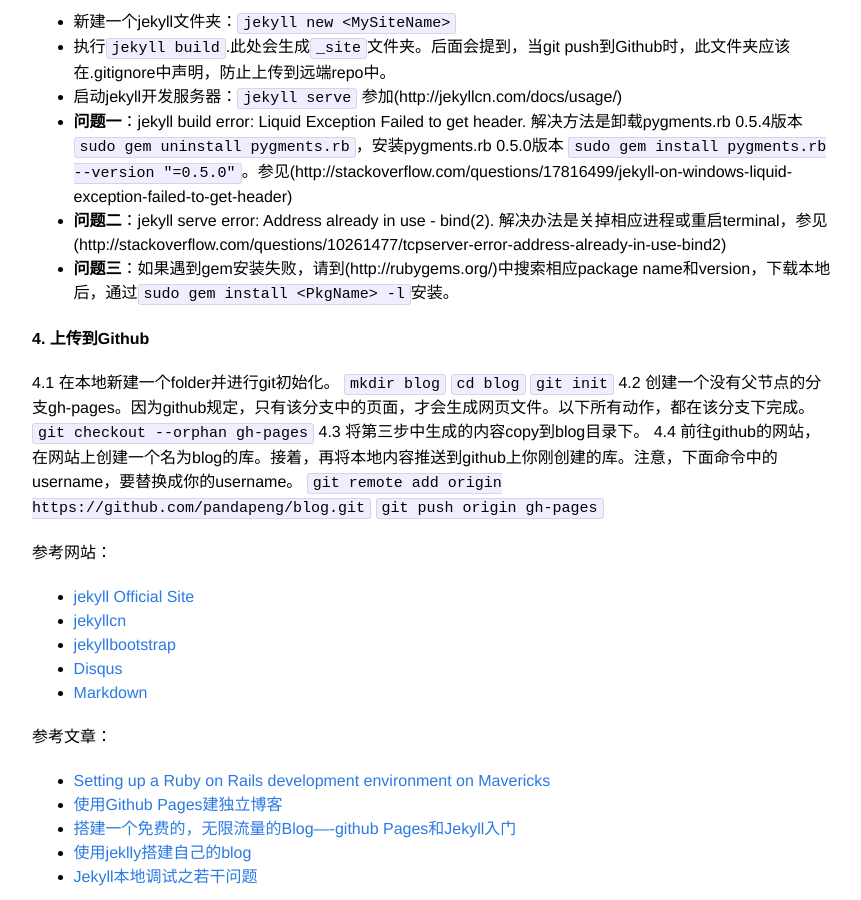
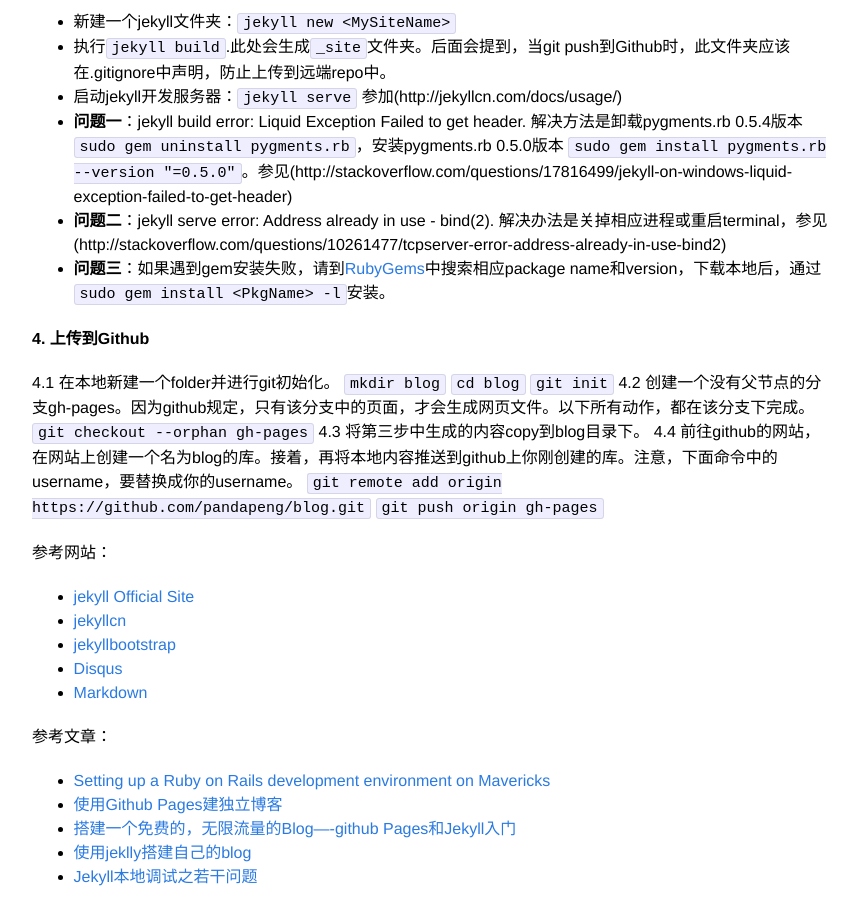
Before and after one commit to pandapeng/blog, a Jekyll site: the page built from _posts/2014-05-31-how-to-setup-jekyll-blog-on-Github.md, in a window 1280 px wide and 900 px high, scrolled down 847 px. Shown: the whole window, without its empty margins (208-1069 px from the left). Built offline with Jekyll 4.4.1, drawn with Linux system fonts in a browser that asks for light colours; Markdown is read by kramdown in place of the engine named in the settings; some of the changed lines change nothing that is shown.

````diff
--- a/_posts/2014-05-31-how-to-setup-jekyll-blog-on-Github.md
+++ b/_posts/2014-05-31-how-to-setup-jekyll-blog-on-Github.md
@@ -40,7 +40,7 @@
 * 启动jekyll开发服务器：```jekyll serve``` 参加(http://jekyllcn.com/docs/usage/)
 * **问题一**：jekyll build error: Liquid Exception Failed to get header. 解决方法是卸载pygments.rb 0.5.4版本 ```sudo gem uninstall pygments.rb```，安装pygments.rb 0.5.0版本 ```sudo gem install pygments.rb --version "=0.5.0"```。参见(http://stackoverflow.com/questions/17816499/jekyll-on-windows-liquid-exception-failed-to-get-header)
 * **问题二**：jekyll serve error: Address already in use - bind(2). 解决办法是关掉相应进程或重启terminal，参见(http://stackoverflow.com/questions/10261477/tcpserver-error-address-already-in-use-bind2)
-* **问题三**：如果遇到gem安装失败，请到(http://rubygems.org/)中搜索相应package name和version，下载本地后，通过```sudo gem install <PkgName> -l```安装。
+* **问题三**：如果遇到gem安装失败，请到[RubyGems](http://rubygems.org/)中搜索相应package name和version，下载本地后，通过```sudo gem install <PkgName> -l```安装。
 
 **4. 上传到Github**
 
````
